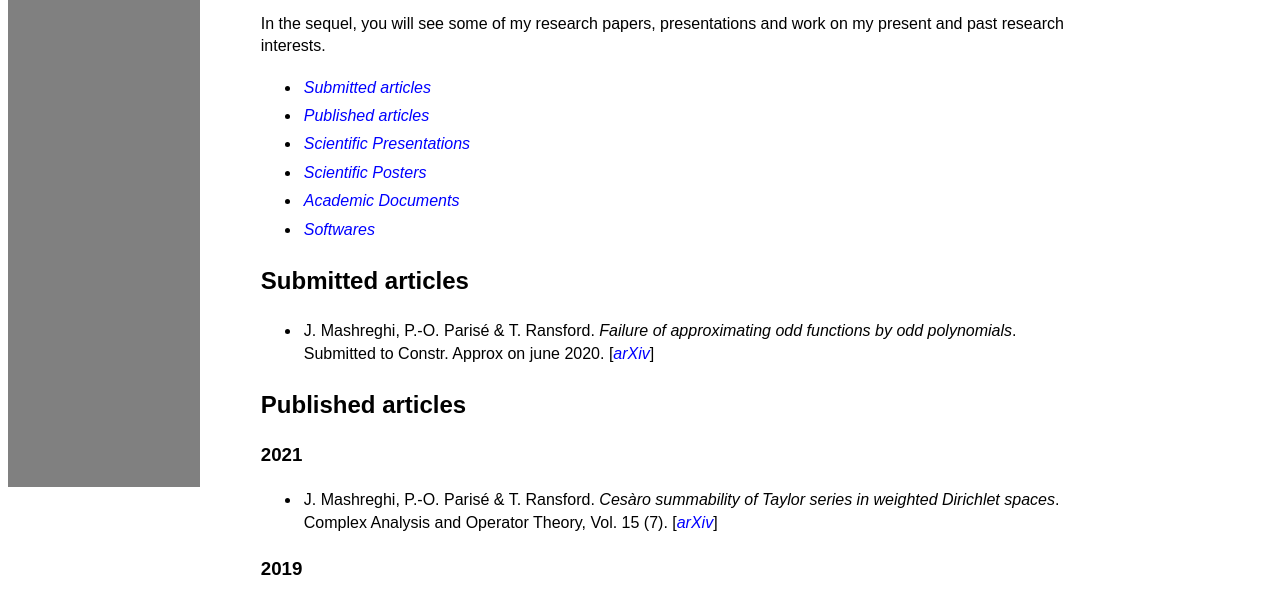
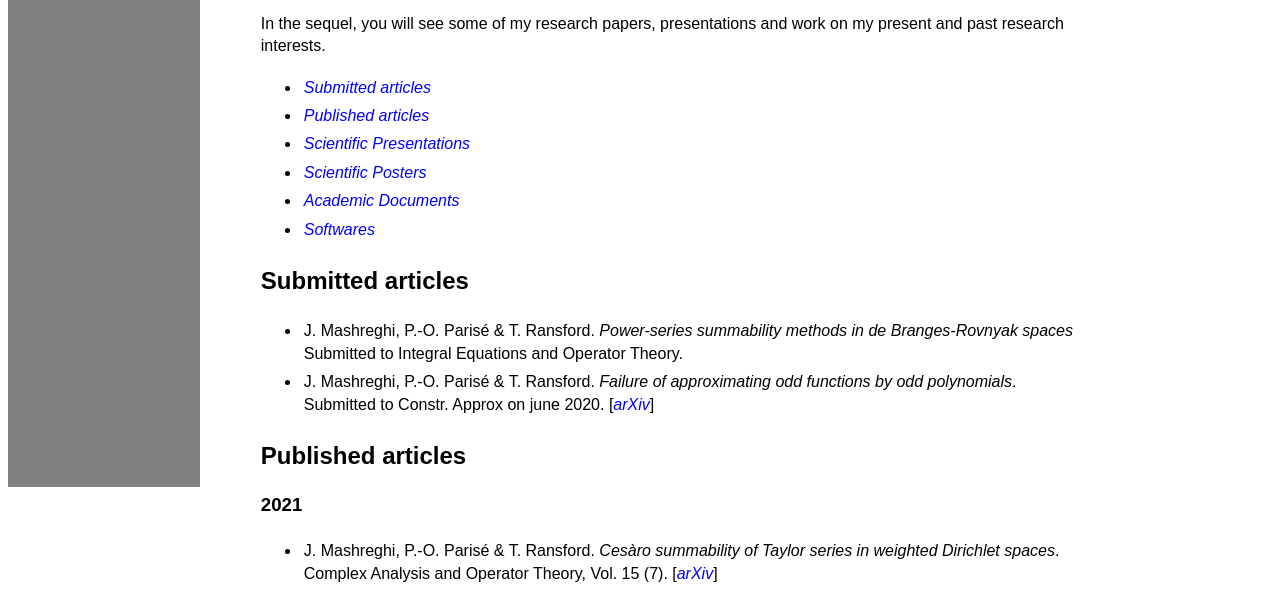
Before and after one commit to popa13/Website-Web, a plain HTML site: page Research.html in a window 1280 px wide. Shown: the part 166-764 px from the top of the page. Drawn offline with nearby package versions, Linux system fonts and the light colour scheme; a web font is replaced by a local one.

Commit message:
Ajout de l'article soumis

```diff
--- a/Research.html
+++ b/Research.html
@@ -52,8 +52,14 @@
 
 					<p>
 						<ul>
-							<li>J. Mashreghi, P.-O. Parisé & T. Ransford. <em class="TitreArticle">Failure of approximating odd functions by odd polynomials</em>.</br>
-							Submitted to Constr. Approx on june 2020. [<a class="aLink" href="https://arxiv.org/abs/2006.16871" target="_blank" title="arXiv version">arXiv</a>]</li>
+							<li>
+								J. Mashreghi, P.-O. Parisé & T. Ransford. <em class="TitreArticle">Power-series summability methods in de Branges-Rovnyak spaces</em></br>
+								Submitted to Integral Equations and Operator Theory.
+							</li>
+							<li>
+								J. Mashreghi, P.-O. Parisé & T. Ransford. <em class="TitreArticle">Failure of approximating odd functions by odd polynomials</em>.</br>
+								Submitted to Constr. Approx on june 2020. [<a class="aLink" href="https://arxiv.org/abs/2006.16871" target="_blank" title="arXiv version">arXiv</a>]
+							</li>
 						</ul>
 					</p>
 				</article>
```
